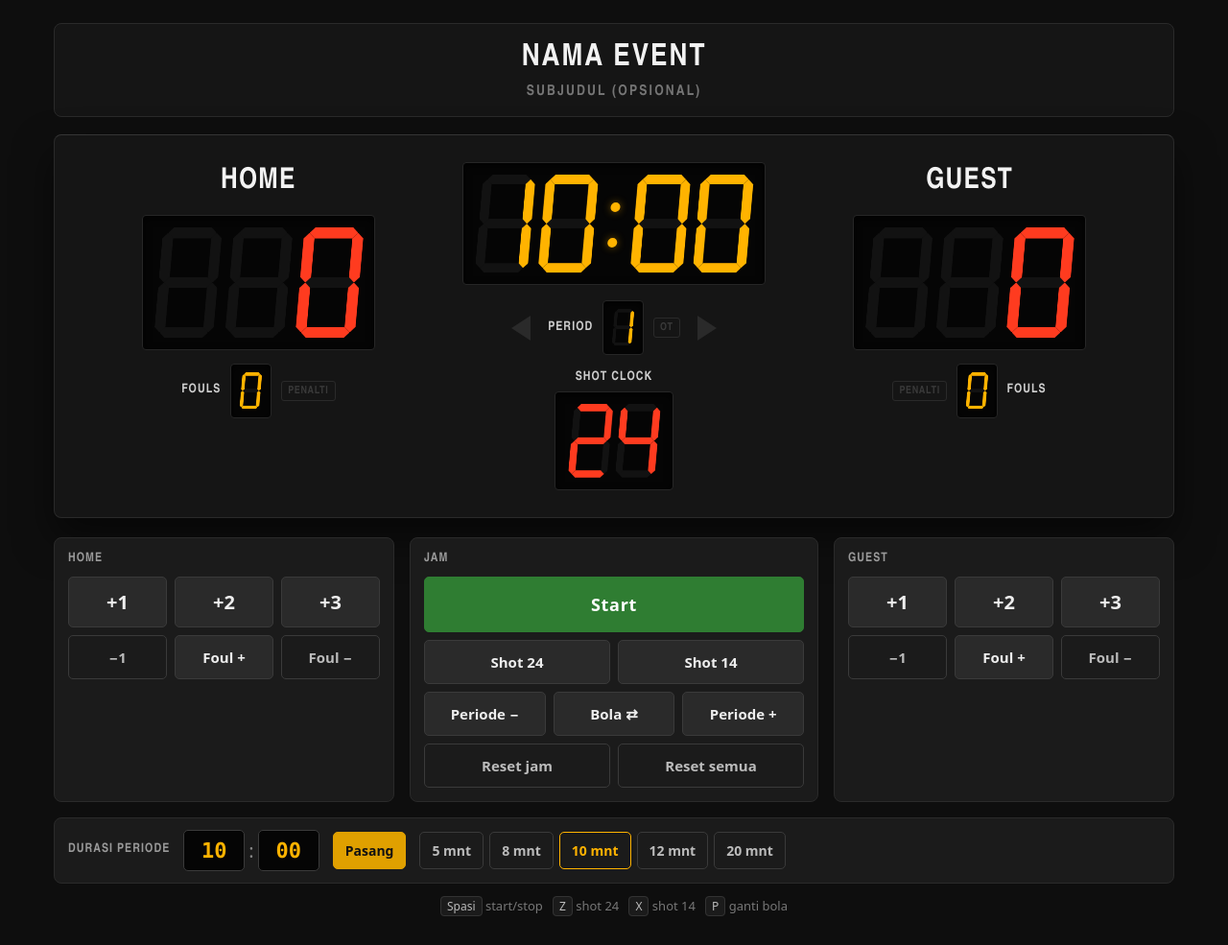
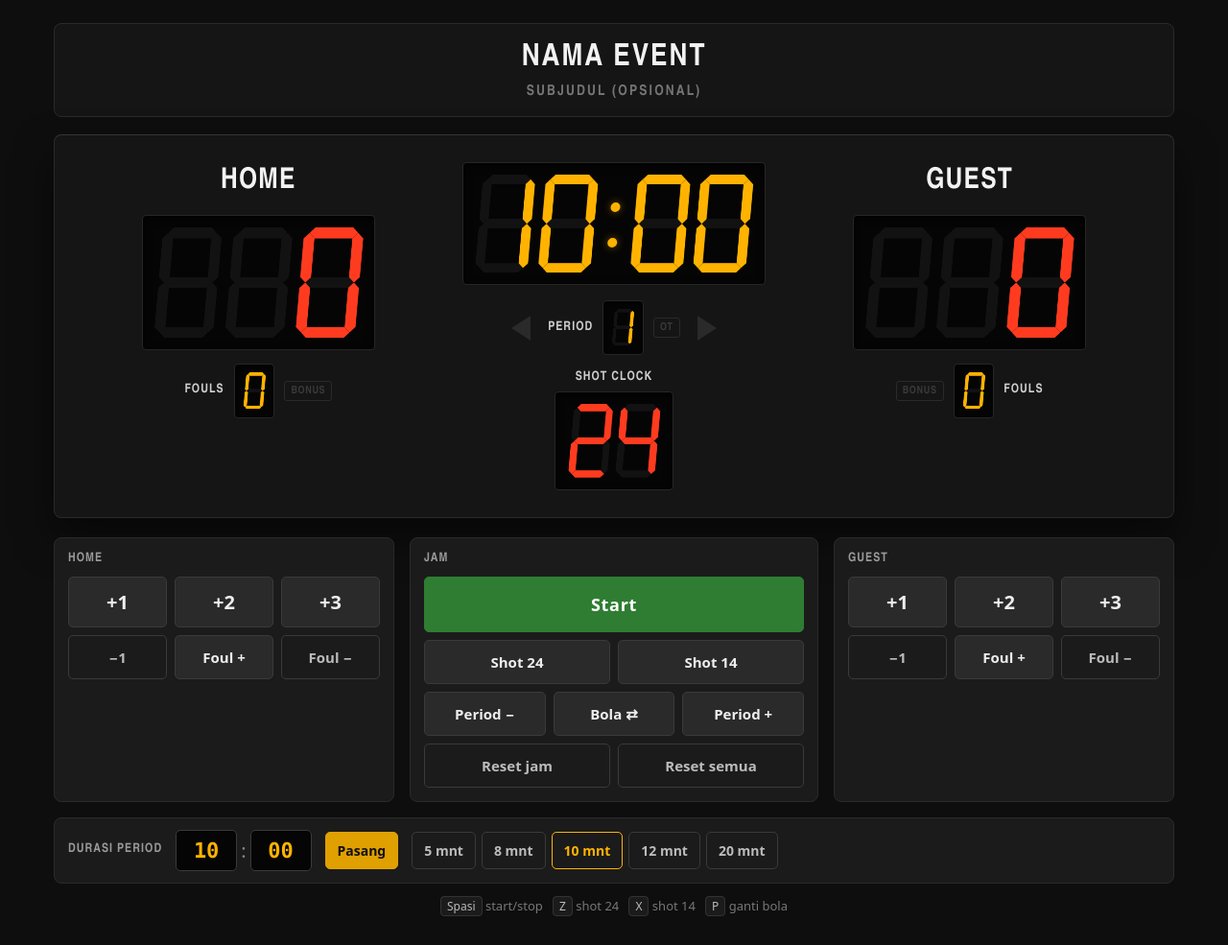
Before and after one commit to Revaldoo12/Skorboard, a plain HTML site: page index.html in a window 1280 px wide. Shown: the whole page at 96% size. Drawn offline with Linux system fonts and the light colour scheme.

Commit message:
Update index.html

```diff
--- a/index.html
+++ b/index.html
@@ -28,7 +28,7 @@
         <div class="sub">
           <span class="cap">FOULS</span>
           <div class="panel small"><div class="led amber led-small" id="foul-home"></div></div>
-          <span class="lamp" id="penalty-home">PENALTI</span>
+          <span class="lamp" id="penalty-home">BONUS</span>
         </div>
       </section>
 
@@ -55,7 +55,7 @@
         <input class="team-name" data-team="away" value="GUEST" maxlength="12" aria-label="Nama tim guest" />
         <div class="panel"><div class="led red led-score" id="score-away"></div></div>
         <div class="sub">
-          <span class="lamp" id="penalty-away">PENALTI</span>
+          <span class="lamp" id="penalty-away">BONUS</span>
           <div class="panel small"><div class="led amber led-small" id="foul-away"></div></div>
           <span class="cap">FOULS</span>
         </div>
@@ -87,9 +87,9 @@
           <button id="btn-shot-14">Shot 14</button>
         </div>
         <div class="row three">
-          <button data-period="-1">Periode −</button>
+          <button data-period="-1">Period −</button>
           <button id="btn-poss">Bola ⇄</button>
-          <button data-period="1">Periode +</button>
+          <button data-period="1">Period +</button>
         </div>
         <div class="row two">
           <button id="btn-reset-game" class="muted">Reset jam</button>
@@ -114,7 +114,7 @@
 
     <!-- ===== PENGATURAN WAKTU ===== -->
     <form class="settings" id="time-form" autocomplete="off">
-      <span class="set-label">Durasi periode</span>
+      <span class="set-label">Durasi Period</span>
       <div class="time-input">
         <input id="set-min" type="number" inputmode="numeric" min="0" max="99" value="10" aria-label="Menit" />
         <span>:</span>
```
